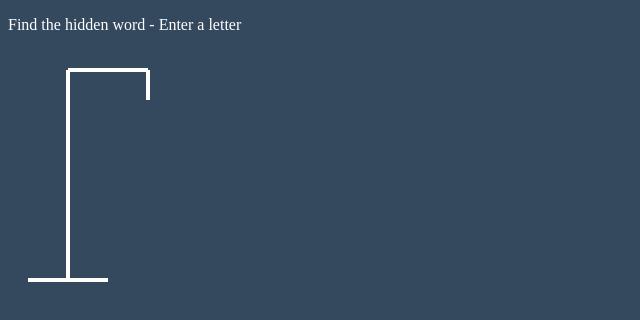
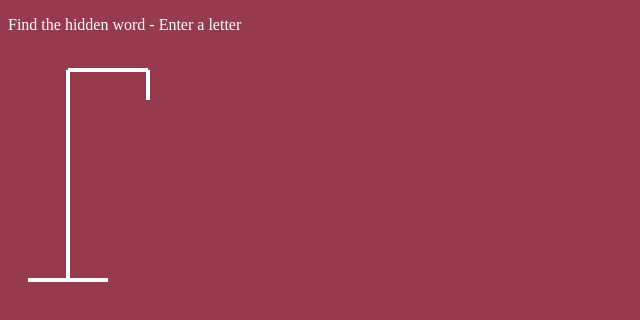
Before and after one commit to elysemar/website2, a plain HTML site: page hangman.html in a window 1280 px wide. Shown: the whole page, without its empty margins (0-640 px from the left). Drawn offline with Linux system fonts and the light colour scheme.

Commit message:
Wed, Apr 17, 2024, 9:21 AM -07:00

```diff
--- a/css/hangman.css
+++ b/css/hangman.css
@@ -1,6 +1,6 @@
 
 body {
-    background-color: #34495e;
+    background-color: #963b4d;
     color: #ffffff;
 }
 
```
